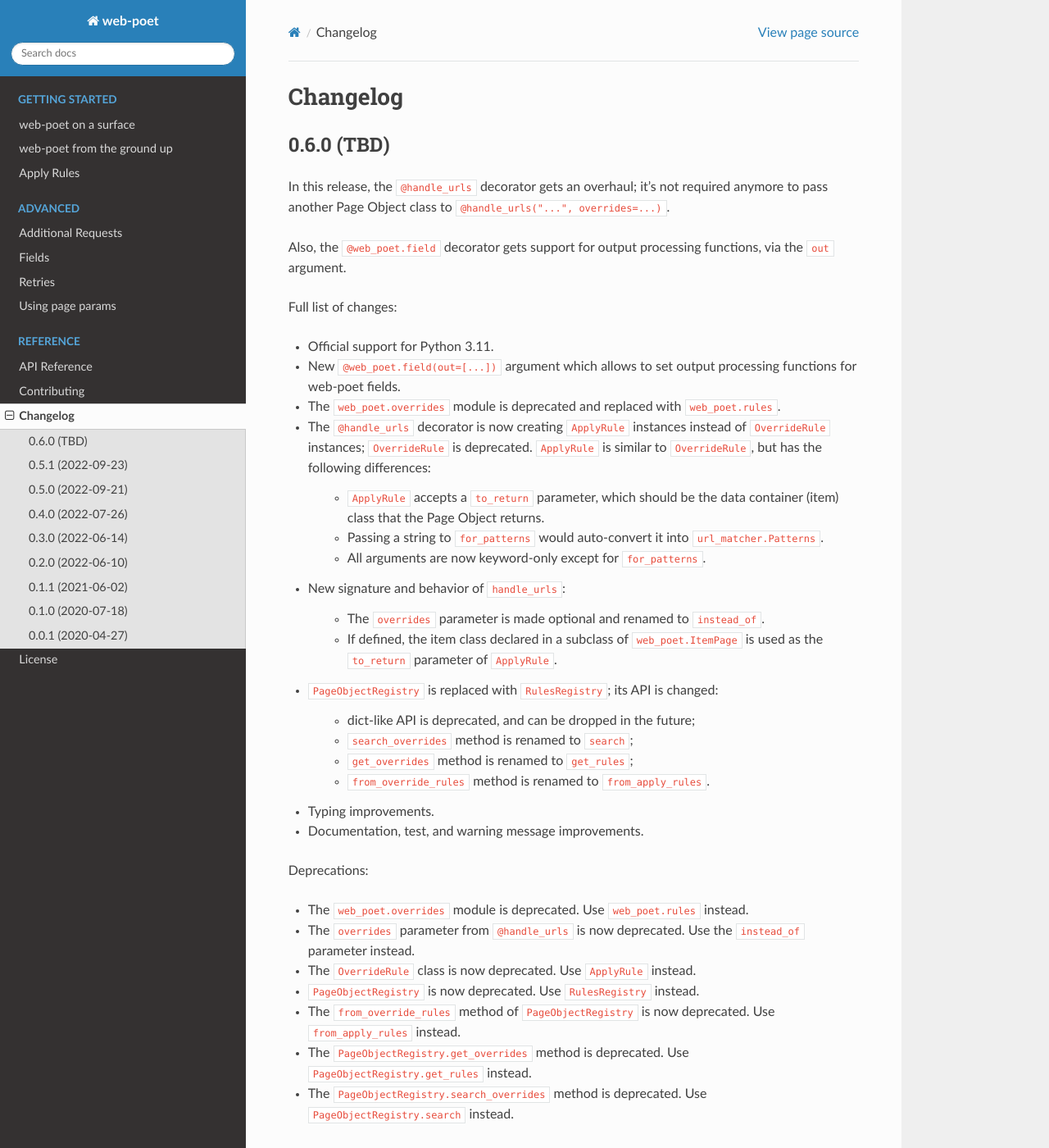
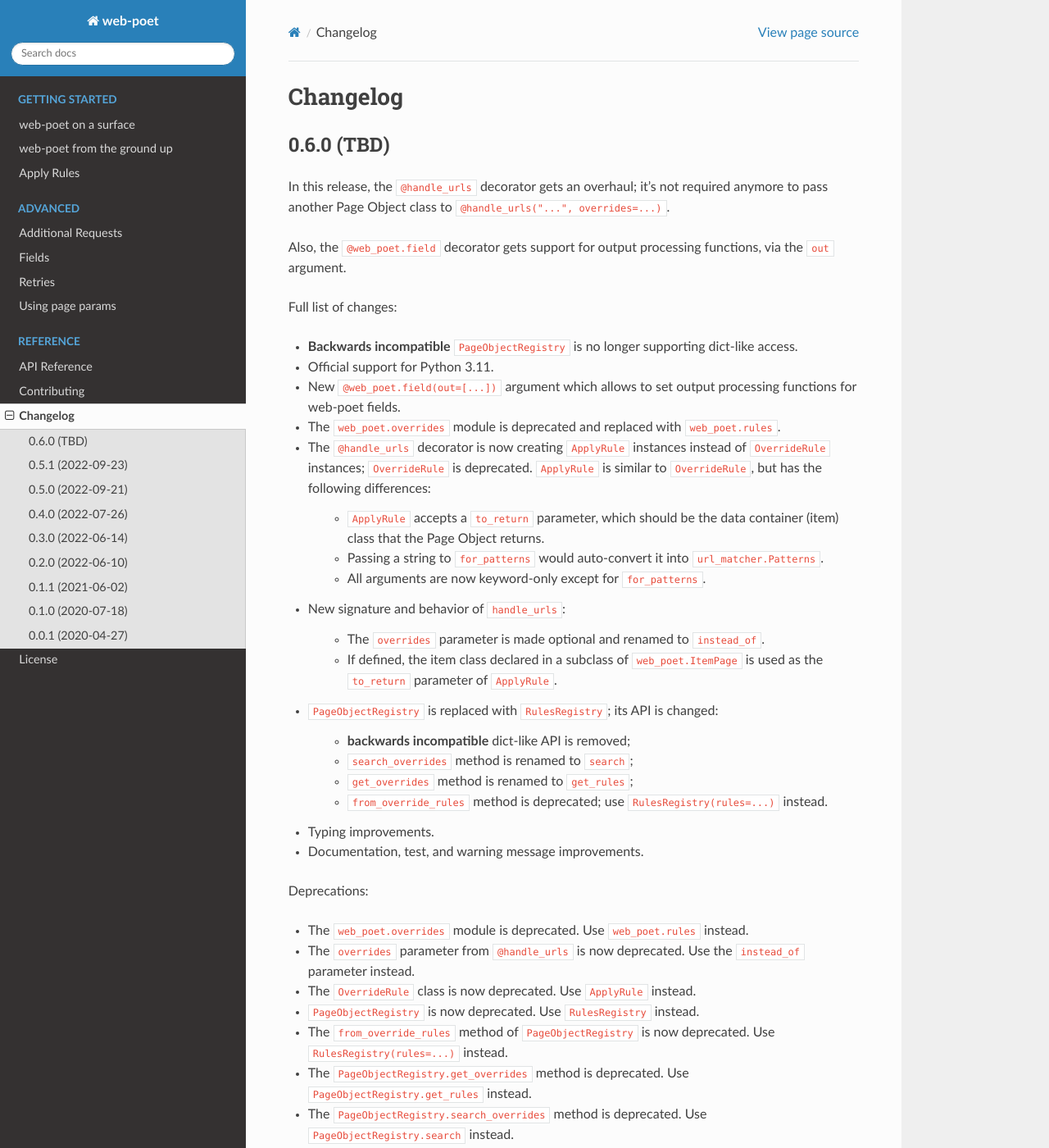
Before and after one commit to scrapinghub/web-poet, a Sphinx documentation site: the page built from docs/changelog.rst, in a window 1280 px wide and 1400 px high. Shown: the whole window at 82% size. Built offline with Sphinx 7.4.7 and the Read the Docs theme 2.0.0, drawn with Linux system fonts in a browser that asks for light colours.

Commit message:
Drop dict-like API for RulesRegistry

```diff
--- a/CHANGELOG.rst
+++ b/CHANGELOG.rst
@@ -13,6 +13,9 @@
 functions, via the ``out`` argument.
 
 Full list of changes:
+
+* **Backwards incompatible** ``PageObjectRegistry`` is no longer supporting
+  dict-like access.
 
 * Official support for Python 3.11.
 
@@ -42,10 +45,11 @@
 
 * ``PageObjectRegistry`` is replaced with ``RulesRegistry``; its API is changed:
 
-    * dict-like API is deprecated, and can be dropped in the future;
+    * **backwards incompatible** dict-like API is removed;
     * ``search_overrides`` method is renamed to ``search``;
     * ``get_overrides`` method is renamed to ``get_rules``;
-    * ``from_override_rules`` method is renamed to ``from_apply_rules``.
+    * ``from_override_rules`` method is deprecated;
+      use ``RulesRegistry(rules=...)`` instead.
 
 * Typing improvements.
 * Documentation, test, and warning message improvements.
@@ -58,7 +62,7 @@
 * The ``OverrideRule`` class is now deprecated. Use ``ApplyRule`` instead.
 * ``PageObjectRegistry`` is now deprecated. Use ``RulesRegistry`` instead.
 * The ``from_override_rules`` method of ``PageObjectRegistry`` is now deprecated.
-  Use ``from_apply_rules`` instead.
+  Use ``RulesRegistry(rules=...)`` instead.
 * The ``PageObjectRegistry.get_overrides`` method is deprecated.
   Use ``PageObjectRegistry.get_rules`` instead.
 * The ``PageObjectRegistry.search_overrides`` method is deprecated.
--- a/docs/intro/rules.rst
+++ b/docs/intro/rules.rst
@@ -497,14 +497,14 @@
 
 After gathering all the pre-selected rules, we can then store it in a new instance
 of :class:`~.RulesRegistry` in order to separate it from the ``default_registry``
-which contains all of the rules. We can use the :meth:`~.RulesRegistry.from_apply_rules`
+which contains all of the rules. We can use the ``RulesRegistry(rules=...)``
 for this:
 
 .. code-block:: python
 
     from web_poet import RulesRegistry
 
-    my_new_registry = RulesRegistry.from_apply_rules(rules)
+    my_new_registry = RulesRegistry(rules=rules)
 
 
 .. _rules-improve-po:
```
Also changed, not shown: 2 other files.
